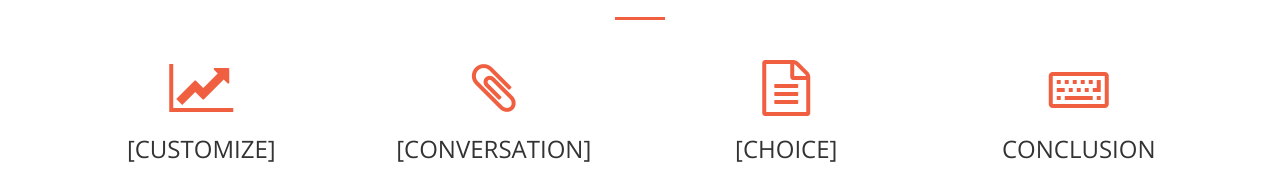
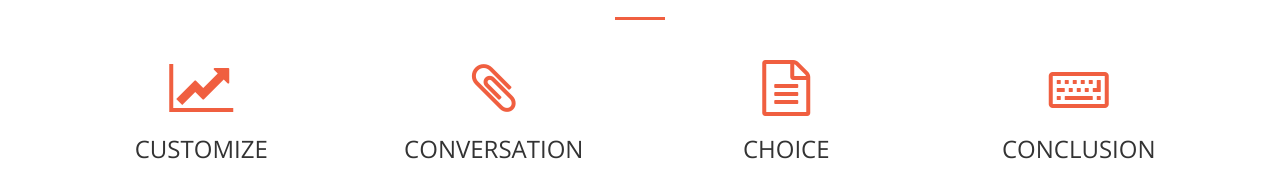
Before and after one commit to dylanmoz/cse170, a plain HTML site: page index.html in a window 1280 px wide. Shown: the part 1256-1425 px from the top of the page. Drawn offline with nearby package versions, Linux system fonts and the light colour scheme.

Commit message:
brackets removed

```diff
--- a/index.html
+++ b/index.html
@@ -99,21 +99,21 @@
                 <div class="col-lg-3 col-md-6 text-center hobby">
                     <div class="service-box">
                         <i class="fa fa-4x fa-line-chart wow fadeIn text-primary"></i>
-                        <h3>[CUSTOMIZE]</h3>
+                        <h3>CUSTOMIZE</h3>
                         <p class="text-muted">Managers can design specific questions to gather precise data about their employees</p>
                     </div>
                 </div>
                 <div class="col-lg-3 col-md-6 text-center hobby">
                     <div class="service-box">
                         <i class="fa fa-4x fa-paperclip wow fadeIn text-primary" data-wow-delay=".1s"></i>
-                        <h3>[CONVERSATION]</h3>
+                        <h3>CONVERSATION</h3>
                         <p class="text-muted">Employees can host conversations with their manager based off of responses emerging from survey questions</p>
                     </div>
                 </div>
                 <div class="col-lg-3 col-md-6 text-center hobby">
                     <div class="service-box">
                         <i class="fa fa-4x fa-file-text-o wow fadeIn text-primary" data-wow-delay=".2s"></i>
-                        <h3>[CHOICE]</h3>
+                        <h3>CHOICE</h3>
                         <p class="text-muted">Employees may choose to respond to surveys anonymously or named</p>
                     </div>
                 </div>
```
